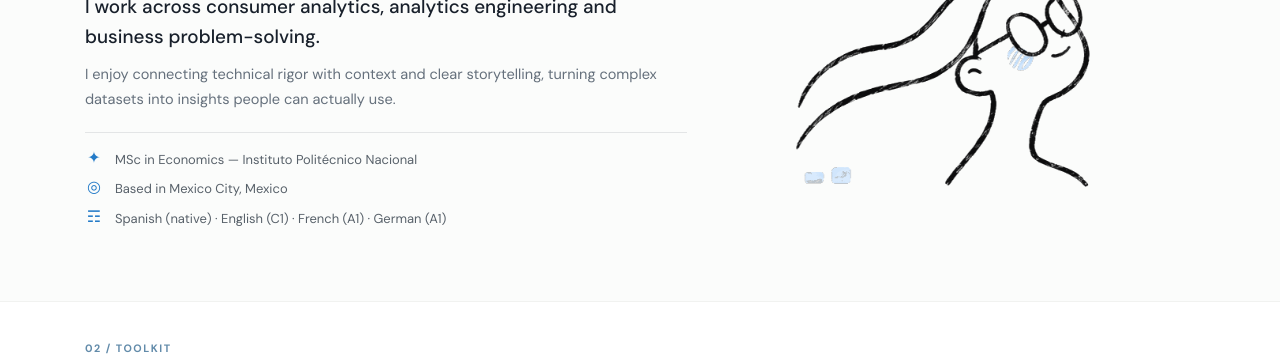
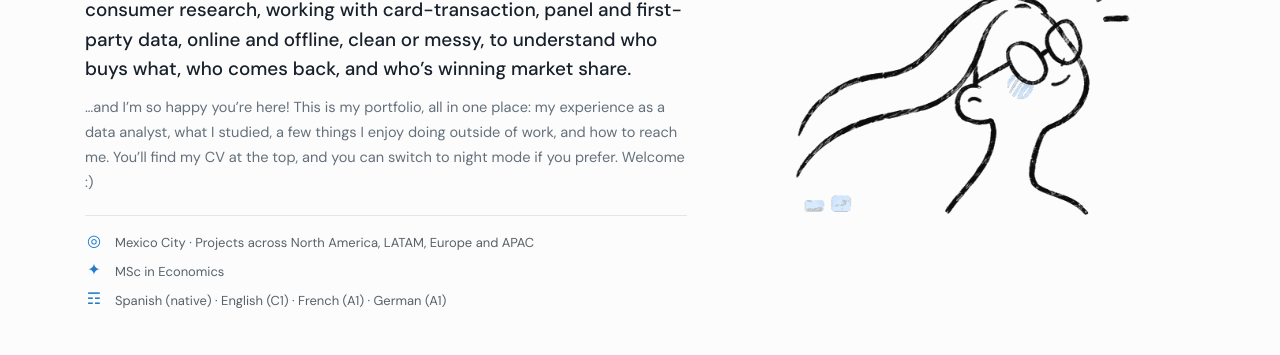
Before and after one commit to miriamgalicia/miriamgalicia.github.io, a plain HTML site: page index.html in a window 1280 px wide. Shown: the part 283-638 px from the top of the page. Drawn offline with Linux system fonts and the light colour scheme.

Commit message:
Add files via upload

```diff
--- a/index.html
+++ b/index.html
@@ -52,11 +52,11 @@
 <div class="intro-copy">
 <p class="section-kicker">01 / ABOUT ME <span class="intro-kicker-sep">·</span> DATA ANALYST / ANALYTICS ENGINEERING</p>
 <h1 id="about-title">Miriam Galicia<span class="brand-period">.</span></h1>
-<p class="intro-lead">I work across consumer analytics, analytics engineering and business problem-solving.</p>
-<p class="intro-body">I enjoy connecting technical rigor with context and clear storytelling, turning complex datasets into insights people can actually use.</p>
+<p class="intro-lead" style="text-wrap:pretty">Hiiii, I’m a Custom Data Analyst with 3+ years in consulting and consumer research, working with card-transaction, panel and first-party data, online and offline, clean or messy, to understand who buys what, who comes back, and who’s winning market share.</p>
+<p class="intro-body">…and I’m so happy you’re here! This is my portfolio, all in one place: my experience as a data analyst, what I studied, a few things I enjoy doing outside of work, and how to reach me. You’ll find my CV at the top, and you can switch to night mode if you prefer. Welcome :)</p>
 <div class="about-facts intro-facts">
-<div><span aria-hidden="true" class="fact-mark">✦</span><span>MSc in Economics — Instituto Politécnico Nacional</span></div>
-<div><span aria-hidden="true" class="fact-mark">◎</span><span>Based in Mexico City, Mexico</span></div>
+<div><span aria-hidden="true" class="fact-mark">◎</span><span>Mexico City · Projects across North America, LATAM, Europe and APAC</span></div>
+<div><span aria-hidden="true" class="fact-mark">✦</span><span>MSc in Economics</span></div>
 <div><span aria-hidden="true" class="fact-mark">☶</span><span>Spanish (native) · English (C1) · French (A1) · German (A1)</span></div>
 </div>
 
```
